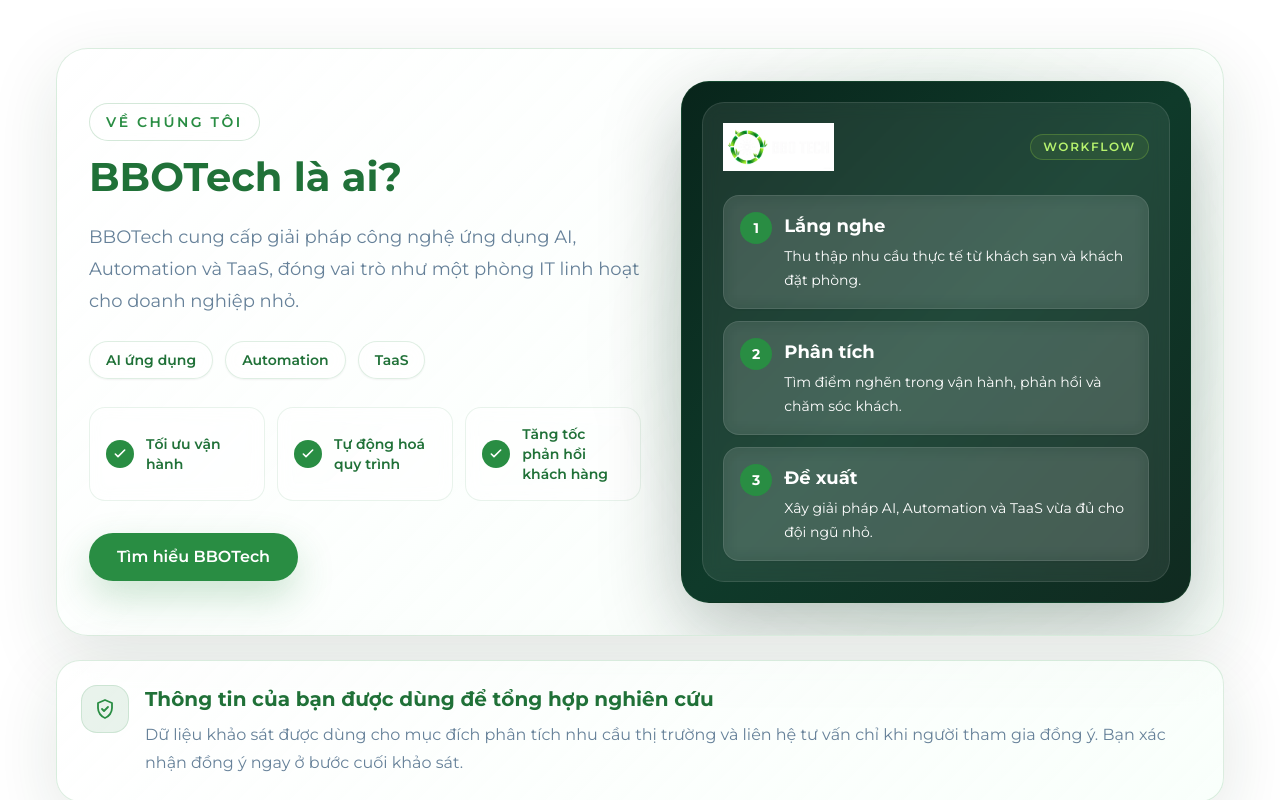
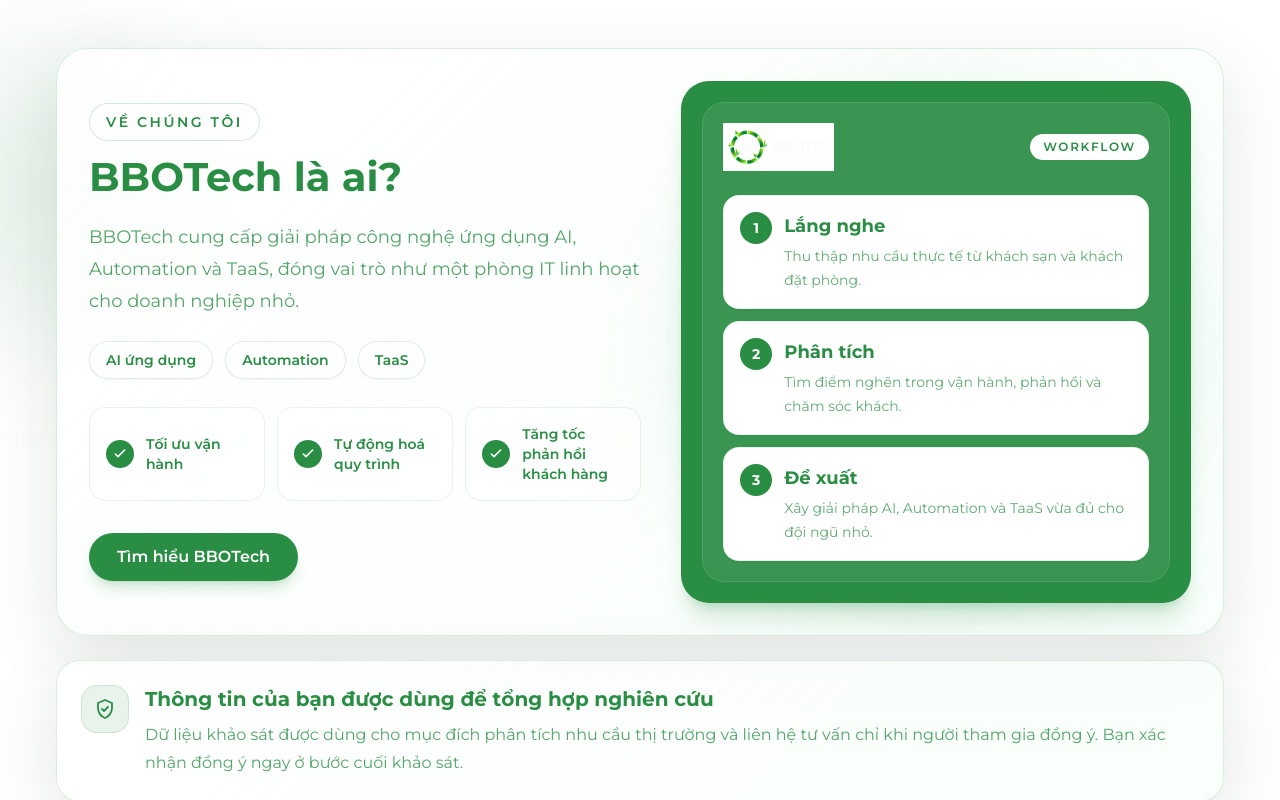
Before and after one commit to KentTho/bbotech_survey_form, a Next.js app: page / in a window 1280 px wide. Shown: the part 2140-2940 px from the top of the page. Built offline with nearby package versions, Linux system fonts and the light colour scheme.

Commit message:
fix: align about colors with primary tone

```diff
--- a/src/app/components/home/about/index.tsx
+++ b/src/app/components/home/about/index.tsx
@@ -46,7 +46,7 @@
       id="about-anchor"
       className="relative scroll-mt-24 overflow-hidden bg-white pt-10 pb-16 dark:bg-darkmode lg:pt-16 lg:pb-24"
     >
-      <div className="pointer-events-none absolute -left-24 top-16 h-72 w-72 rounded-full bg-[#8DC73F]/12 blur-3xl" />
+      <div className="pointer-events-none absolute -left-24 top-16 h-72 w-72 rounded-full bg-primary/10 blur-3xl" />
       <div className="pointer-events-none absolute right-0 top-12 h-80 w-80 rounded-full bg-primary/12 blur-3xl" />
 
       <div className="container relative z-10 mx-auto px-4 md:max-w-screen-md lg:max-w-screen-xl">
@@ -56,10 +56,10 @@
               <p className="mb-3 inline-flex rounded-full border border-primary/20 bg-white/70 px-4 py-2 text-sm font-semibold uppercase tracking-[0.18em] text-primary backdrop-blur dark:bg-white/10">
                 Về chúng tôi
               </p>
-              <h2 className="max-w-2xl text-midnight_text dark:text-white">
+              <h2 className="max-w-2xl text-primary">
                 BBOTech là ai?
               </h2>
-              <p className="mt-5 max-w-2xl text-lg leading-8 text-gray">
+              <p className="mt-5 max-w-2xl text-lg leading-8 text-primary/80">
                 BBOTech cung cấp giải pháp công nghệ ứng dụng AI, Automation và
                 TaaS, đóng vai trò như một phòng IT linh hoạt cho doanh nghiệp
                 nhỏ.
@@ -69,7 +69,7 @@
                 {tags.map((tag) => (
                   <span
                     key={tag}
-                    className="rounded-full border border-primary/15 bg-white/75 px-4 py-2 text-sm font-semibold text-midnight_text shadow-sm backdrop-blur dark:bg-white/10 dark:text-white"
+                    className="rounded-full border border-primary/15 bg-white/75 px-4 py-2 text-sm font-semibold text-primary shadow-sm backdrop-blur dark:bg-white/10"
                   >
                     {tag}
                   </span>
@@ -80,7 +80,7 @@
                 {checklist.map((item) => (
                   <div
                     key={item}
-                    className="flex items-center gap-3 rounded-2xl border border-primary/10 bg-white/70 p-4 text-sm font-semibold text-midnight_text backdrop-blur dark:bg-white/5 dark:text-white"
+                    className="flex items-center gap-3 rounded-2xl border border-primary/10 bg-white/70 p-4 text-sm font-semibold text-primary backdrop-blur dark:bg-white/5"
                   >
                     <span className="flex h-7 w-7 shrink-0 items-center justify-center rounded-full bg-primary text-white">
                       <CheckIcon />
@@ -92,7 +92,7 @@
 
               <Link
                 href="#surveyAnchor"
-                className="mt-8 inline-flex rounded-full bg-primary px-7 py-3 text-base font-semibold text-white shadow-[0_16px_38px_rgba(41,141,67,0.24)] transition-all hover:-translate-y-0.5 hover:bg-[#207138]"
+                className="mt-8 inline-flex rounded-full bg-primary px-7 py-3 text-base font-semibold text-white shadow-lg shadow-primary/20 transition-all hover:-translate-y-0.5 hover:bg-primary/90"
               >
                 Tìm hiểu BBOTech
               </Link>
@@ -100,7 +100,7 @@
 
             <div className="relative">
               <div className="pointer-events-none absolute inset-8 rounded-full bg-primary/15 blur-3xl" />
-              <div className="relative overflow-hidden rounded-[28px] border border-primary/15 bg-gradient-to-br from-[#08251b] via-[#0f3a2a] to-[#102a20] p-5 shadow-[0_26px_80px_rgba(6,31,23,0.28)]">
+              <div className="relative overflow-hidden rounded-[28px] border border-primary/15 bg-primary p-5 shadow-xl shadow-primary/20">
                 <div className="rounded-[22px] border border-white/10 bg-white/[0.08] p-5 backdrop-blur">
                   <div className="flex items-center justify-between gap-4">
                     <Image
@@ -111,7 +111,7 @@
                       quality={100}
                       className="h-12 w-auto max-w-[180px] object-contain"
                     />
-                    <span className="rounded-full border border-[#8DC73F]/30 bg-[#8DC73F]/10 px-3 py-1 text-xs font-semibold uppercase tracking-[0.14em] text-[#B7F36E]">
+                    <span className="rounded-full border border-white/30 bg-white px-3 py-1 text-xs font-semibold uppercase tracking-[0.14em] text-primary">
                       Workflow
                     </span>
                   </div>
@@ -120,17 +120,17 @@
                     {workflowCards.map((card, index) => (
                       <article
                         key={card.title}
-                        className="rounded-2xl border border-white/10 bg-white/[0.09] p-4 text-white shadow-sm backdrop-blur"
+                        className="rounded-2xl border border-primary/10 bg-white p-4 text-primary shadow-sm backdrop-blur"
                       >
                         <div className="flex items-start gap-3">
                           <span className="flex h-8 w-8 shrink-0 items-center justify-center rounded-full bg-primary text-sm font-bold text-white">
                             {index + 1}
                           </span>
                           <div>
-                            <h3 className="text-lg font-bold text-white">
+                            <h3 className="text-lg font-bold text-primary">
                               {card.title}
                             </h3>
-                            <p className="mt-1 text-sm leading-6 text-white/72">
+                            <p className="mt-1 text-sm leading-6 text-primary/75">
                               {card.description}
                             </p>
                           </div>
@@ -162,10 +162,10 @@
             </svg>
           </div>
           <div>
-            <h3 className="text-xl font-bold text-midnight_text dark:text-white">
+            <h3 className="text-xl font-bold text-primary">
               Thông tin của bạn được dùng để tổng hợp nghiên cứu
             </h3>
-            <p className="mt-2 leading-7 text-gray">
+            <p className="mt-2 leading-7 text-primary/80">
               Dữ liệu khảo sát được dùng cho mục đích phân tích nhu cầu thị
               trường và liên hệ tư vấn chỉ khi người tham gia đồng ý. Bạn xác
               nhận đồng ý ngay ở bước cuối khảo sát.
```
